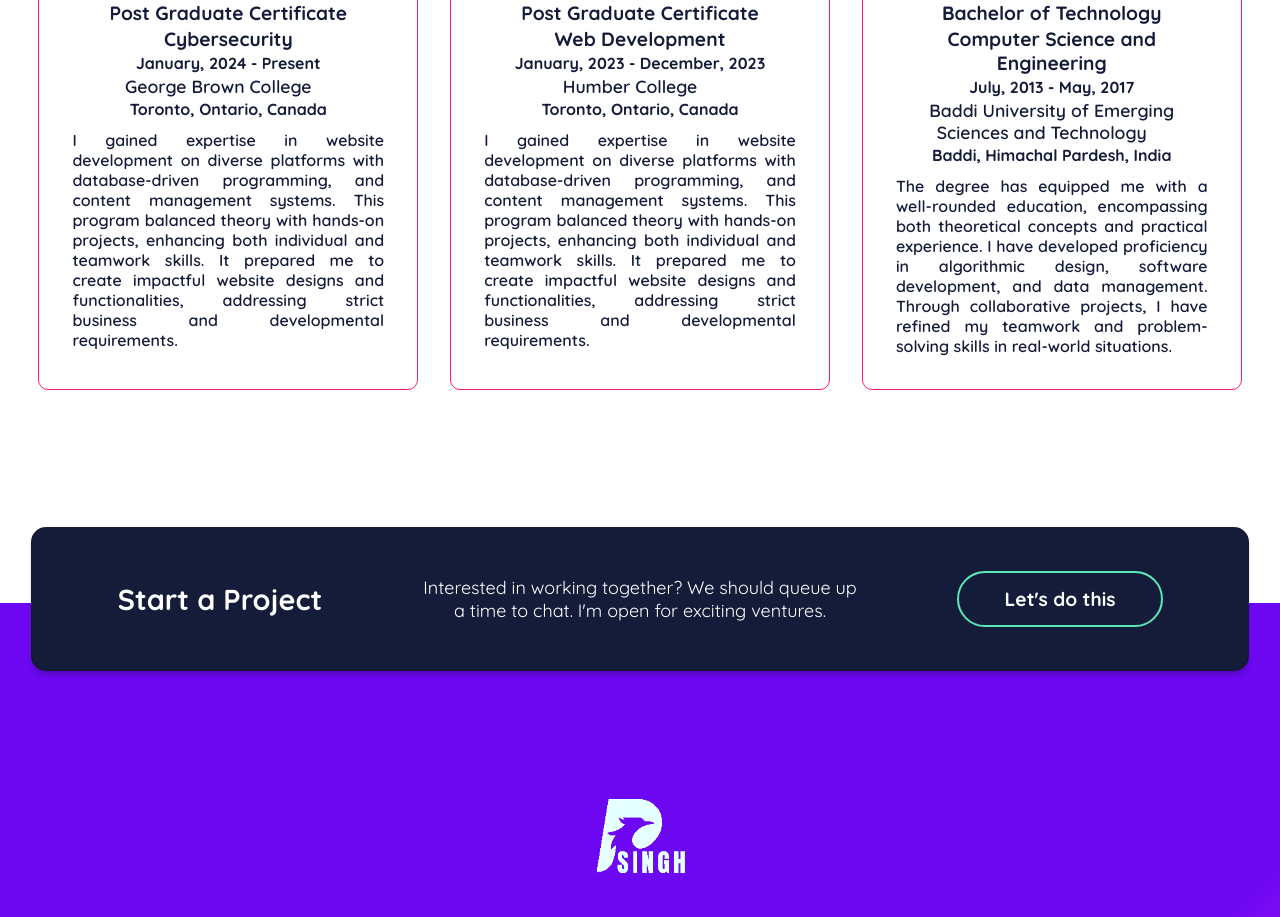
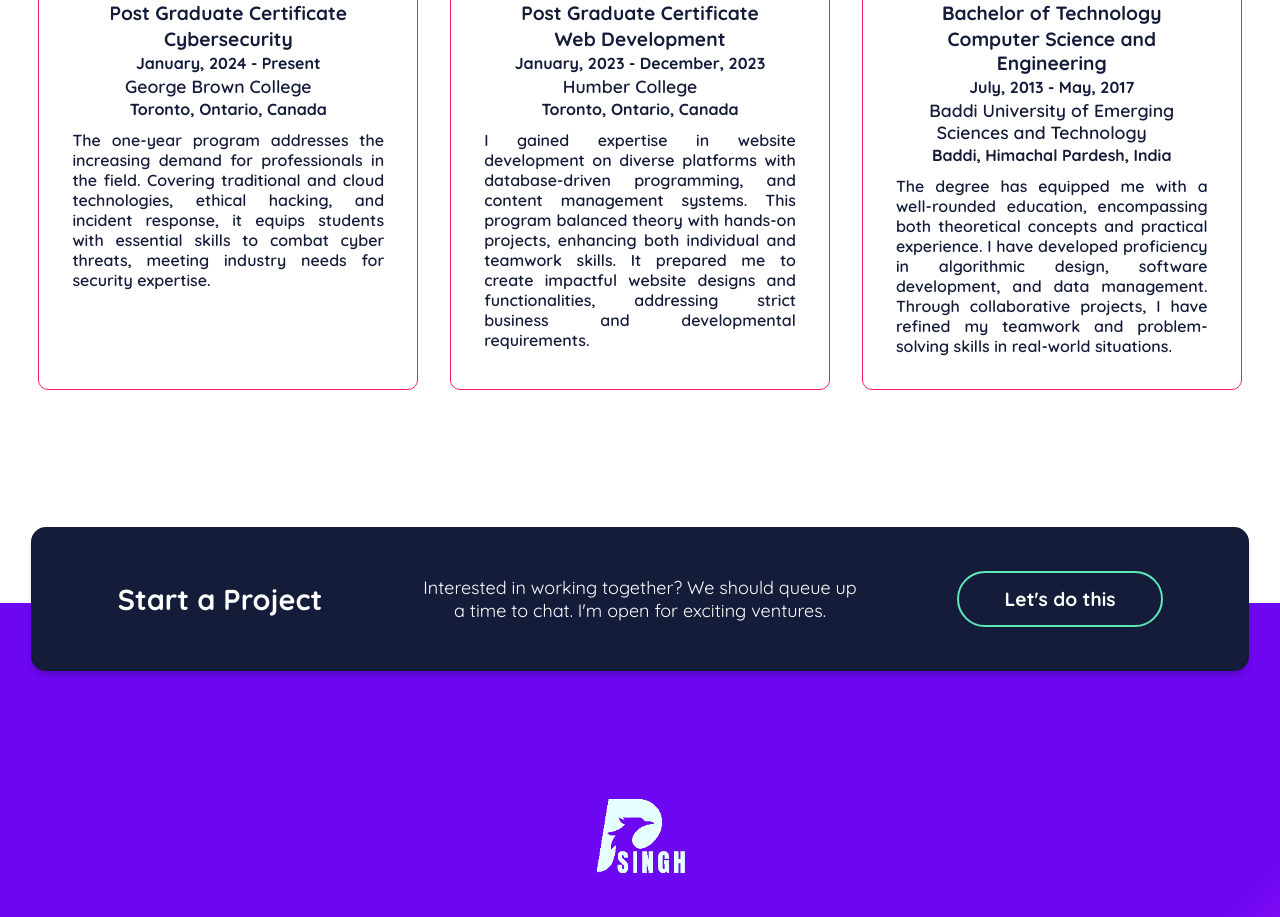
Before and after one commit to PrabhjotSingh03/react-portfolio, a React (Vite) app: page / in a window 1280 px wide. Shown: the part 4920-5837 px from the top of the page. Built offline with nearby package versions, Linux system fonts and the light colour scheme.

Commit message:
Added education summary

```diff
--- a/components/Education/education.jsx
+++ b/components/Education/education.jsx
@@ -136,7 +136,7 @@ function Education() {
                                 <h4>Toronto, Ontario, Canada</h4>
                             </div>
                         </div>
-                        <p className="education__position__description">I gained expertise in website development on diverse platforms with database-driven programming, and content management systems. This program balanced theory with hands-on projects, enhancing both individual and teamwork skills. It prepared me to create impactful website designs and functionalities, addressing strict business and developmental requirements.</p>
+                        <p className="education__position__description">The one-year program addresses the increasing demand for professionals in the field. Covering traditional and cloud technologies, ethical hacking, and incident response, it equips students with essential skills to combat cyber threats, meeting industry needs for security expertise.</p>
                     </div>
                 </div>
                 {/* <div className="education__card__container">
```
